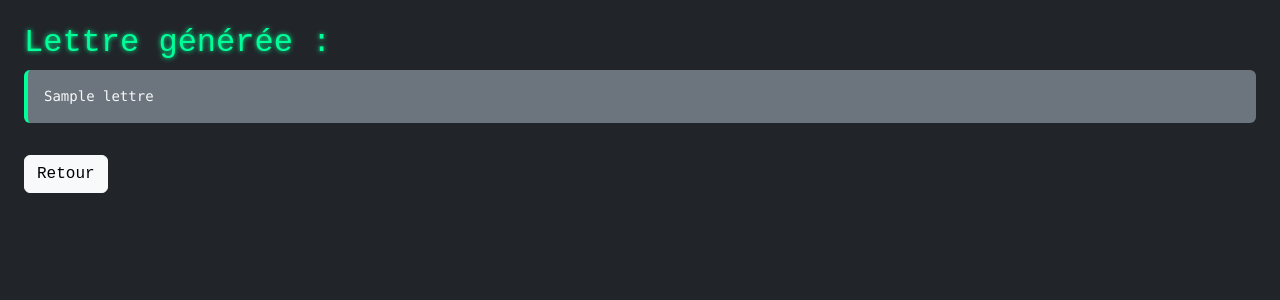
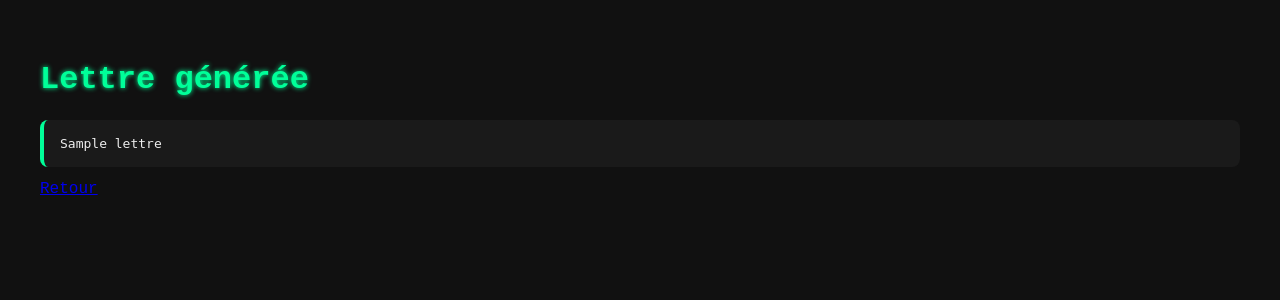
Before and after one commit to trh4ckn0n/worksearchassist, a Flask app: template templates/result.html in a window 1280 px wide. Shown: the top 300 px of the page. Run offline with Flask 3, Linux system fonts and the light colour scheme; the template is opened without the code that fills it: most values are stand-ins (such as "Sample title", 1, 10 or a date in 2020).

Commit message:
Update result.html

```diff
--- a/templates/result.html
+++ b/templates/result.html
@@ -1,13 +1,13 @@
-<!doctype html>
-<html>
+<!DOCTYPE html>
+<html lang="fr">
 <head>
-  <title>Lettre générée</title>
-  <link rel="stylesheet" href="https://cdn.jsdelivr.net/npm/bootstrap@5.3.0/dist/css/bootstrap.min.css">
-  <link rel="stylesheet" href="{{ url_for('static', filename='style.css') }}">
+    <meta charset="UTF-8">
+    <title>Lettre générée</title>
+    <link rel="stylesheet" href="{{ url_for('static', filename='style.css') }}">
 </head>
-<body class="bg-dark text-light p-4">
-  <h2>Lettre générée :</h2>
-  <pre style="white-space: pre-wrap;" class="bg-secondary p-3 rounded">{{ lettre }}</pre>
-  <a href="/" class="btn btn-light mt-3">Retour</a>
+<body>
+    <h1>Lettre générée</h1>
+    <pre>{{ lettre }}</pre>
+    <a href="/">Retour</a>
 </body>
 </html>
```
